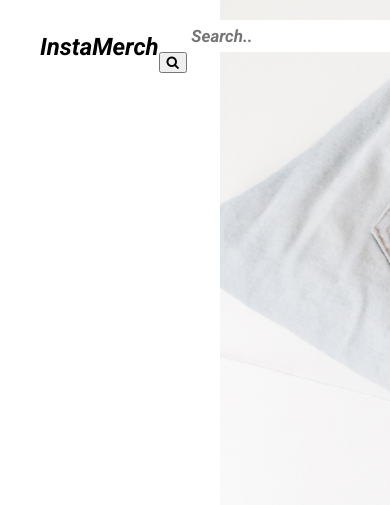
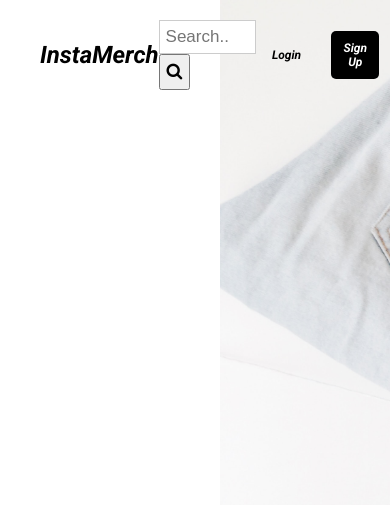
Before and after one commit to SaratAngajalaoffl/InstaMerch, a Django app: page / in a window 390 px wide. Shown: the top 505 px of the page. Run offline with Django 3.2, Linux system fonts and the light colour scheme; data that the repository does not hold is empty.

Commit message:
Added search functionality

```diff
--- a/InstaMerch/WEB/templates/WEB/base.html
+++ b/InstaMerch/WEB/templates/WEB/base.html
@@ -18,12 +18,13 @@
 					<a class="no-style" href="/"> InstaMerch </a>
 				</div>
 				<div class="left_links">
-					<form action="/action_page.php">
+					<form action="{% url 'search' %}" method="POST">
+						{% csrf_token %}
 						<input
 							type="text"
 							id="search"
-							class="navlinks"
 							placeholder="Search.."
+							name="search-key"
 						/>
 						<button type="submit">
 							<i class="fa fa-search"></i>
--- a/InstaMerch/WEB/urls.py
+++ b/InstaMerch/WEB/urls.py
@@ -25,5 +25,5 @@ urlpatterns = [
     path('category/<str:categoryid>',views.designs_by_category_view,name='designs-of-category'),
     path('delete-account/',views.delete_account_view,name='delete_account'),
     path('update-password/',views.update_password_view,name='update_password'),
-
+    path('search/',views.search_view,name='search'),
 ]
--- a/InstaMerch/WEB/views.py
+++ b/InstaMerch/WEB/views.py
@@ -353,3 +353,21 @@ def update_password_view(request):
             return HttpResponse('Passwords Donot Match')
 
     return render(request,"WEB/password_change.html")
+
+def search_view(request):
+
+    if request.method == 'POST':
+
+        data = request.POST
+
+        users = User.objects.filter(username=data['search-key'])
+        designs = models.Design.objects.filter(title=data['search-key'])
+
+        print(designs)
+
+        context = {
+            'users':users,
+            'designs':designs
+        }
+
+        return render(request,"WEB/searchresults.html",context)
--- a/InstaMerch/static/css/main.css
+++ b/InstaMerch/static/css/main.css
@@ -85,11 +85,25 @@ a.no-style {
 	border-radius: 50%;
 }
 
-#search[type='text'] {
-	float: right;
+#search[type='text'],
+button {
 	padding: 6px;
-	border: none;
 	font-size: 17px;
+}
+
+/* When the screen is less than 600px wide, stack the links and the search field vertically instead of horizontally */
+@media screen and (max-width: 600px) {
+	input[type='text'] {
+		float: none;
+		display: block;
+		text-align: left;
+		width: 100%;
+		margin: 0;
+		padding: 14px;
+	}
+	input[type='text'] {
+		border: 1px solid #ccc;
+	}
 }
 
 /* Home Content */
```
Also changed, not shown: InstaMerch/WEB/templates/WEB/searchresults.html (added, +54 -0 lines).
